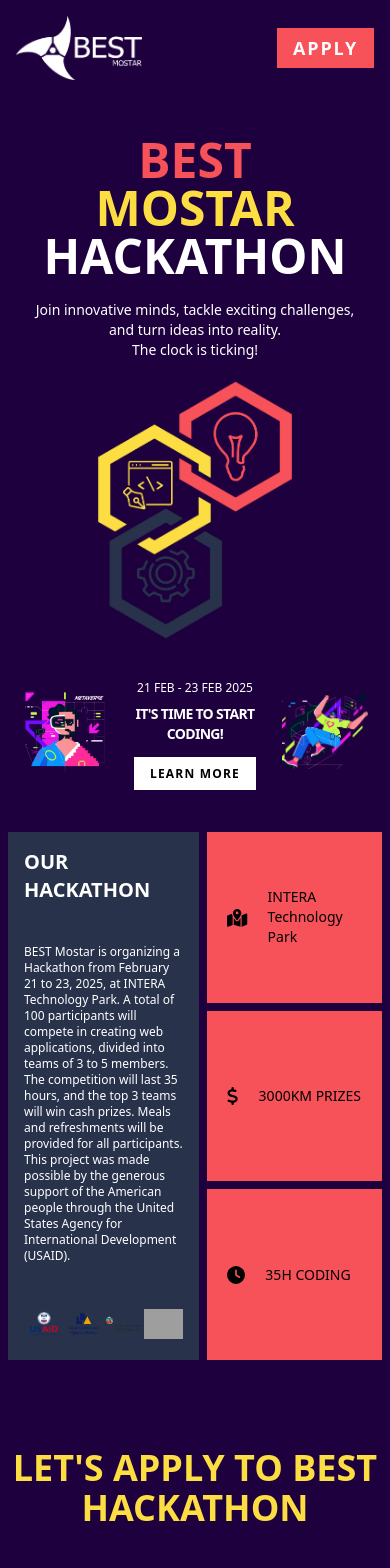
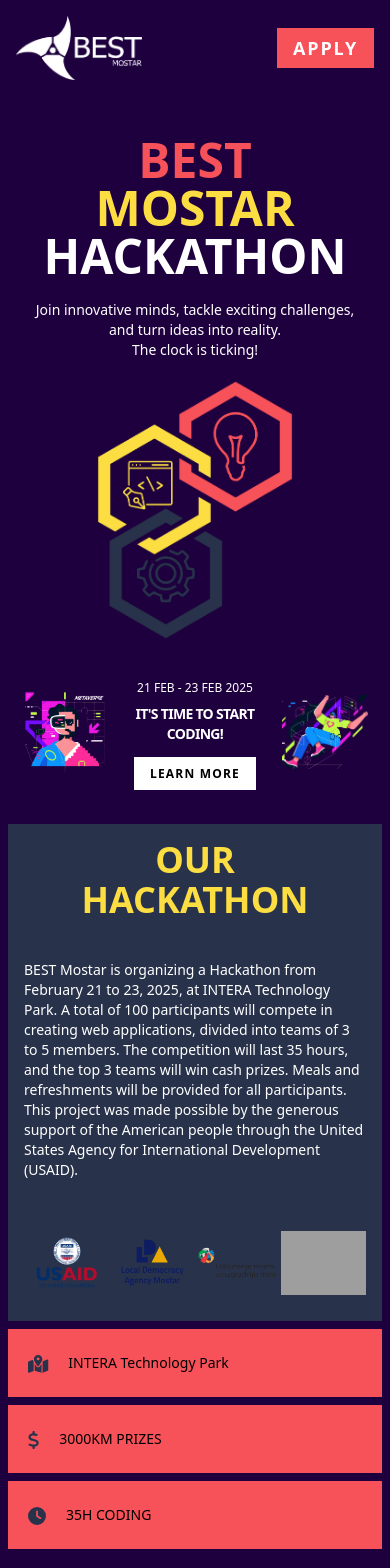
Before and after one commit to tarikganic/hackathon-2025, an Angular app: page / in a window 390 px wide. Shown: the top 1568 px of the page. Built offline with nearby package versions, Linux system fonts and the light colour scheme; grey boxes are pictures that could not be loaded.

Commit message:
responsive-fix

```diff
--- a/src/app/about-page-extended/about-page-extended.component.html
+++ b/src/app/about-page-extended/about-page-extended.component.html
@@ -1,9 +1,9 @@
-<div id="about" class=" flex flex-row md:w-2/3 w-auto mx-auto">
-    <div class="w-1/2 my-2 ml-2  md:p-20 p-4 bg-hack-silver flex items-center flex-col justify-between md:py-20 text-white">
-        <div class="md:text-5xl text-xl font-extrabold">
-            OUR HACKATHON
+<div id="about" class=" flex md:flex-row flex-col md:w-2/3 w-auto mx-auto">
+    <div class="md:w-1/2 md:my-2 w-auto md:p-20 mb-0 p-4 mx-2 md:mx-0 bg-hack-silver flex items-center flex-col justify-between md:py-20 text-white">
+        <div class="md:text-5xl text-4xl font-extrabold text-center text-hack-yellow ">
+            OUR <br> HACKATHON
         </div>
-        <div  class="text-white md:text-lg text-xs md:py-0 py-10">
+        <div  class="text-white md:text-lg text-sm md:py-0 py-10">
             BEST Mostar is organizing a Hackathon from February 21 to 23, 2025, at INTERA Technology Park. A total of 100 participants will compete in creating web applications, divided into teams of 3 to 5 members. The competition will last 35 hours, and the top 3 teams will win cash prizes. Meals and refreshments will be provided for all participants.
             <br>
             This project was made possible by the generous support of the American people through the United States Agency for International Development (USAID).
@@ -24,25 +24,25 @@
 
         </div>
     </div>
-    <div class="w-1/2 h-auto flex flex-col justify-between">
+    <div class="md:w-1/2 w-auto h-auto flex flex-col justify-between">
 
         <div class="flex m-2 md:p-20 mb-0 p-5 h-1/3 bg-hack-rose items-center">
             <div class="">
-                <fa-icon [icon]="faMapLocationDot" class="md:text-7xl text-lg"></fa-icon>
+                <fa-icon [icon]="faMapLocationDot" class="md:text-7xl text-lg text-hack-silver"></fa-icon>
             </div>
             <div class="md:text-4xl text-sm md:pl-10 pl-5">INTERA Technology Park</div>
         </div>
 
         <div class="flex m-2 md:p-20 p-5 h-1/3 bg-hack-rose items-center">
             <div class="">
-                <fa-icon [icon]="faDollarSign" class="md:text-7xl text-lg"></fa-icon>
+                <fa-icon [icon]="faDollarSign" class="md:text-7xl text-lg text-hack-silver"></fa-icon>
             </div>
             <div class="md:text-4xl text-sm md:pl-10 pl-5">3000KM PRIZES</div>
         </div>
 
-        <div class="flex m-2 md:p-20 mt-0 p-5 h-1/3 bg-hack-rose items-center">
+        <div class="flex m-2 md:p-20 mt-0 p-5 h-1/3 bg-hack-rose items-center ">
             <div class="">
-                <fa-icon [icon]="faClock" class="md:text-7xl text-lg"></fa-icon>
+                <fa-icon [icon]="faClock" class="md:text-7xl text-lg text-hack-silver"></fa-icon>
             </div>
             <div class="md:text-4xl text-sm md:pl-10 pl-5">35H CODING</div>
         </div>
```
